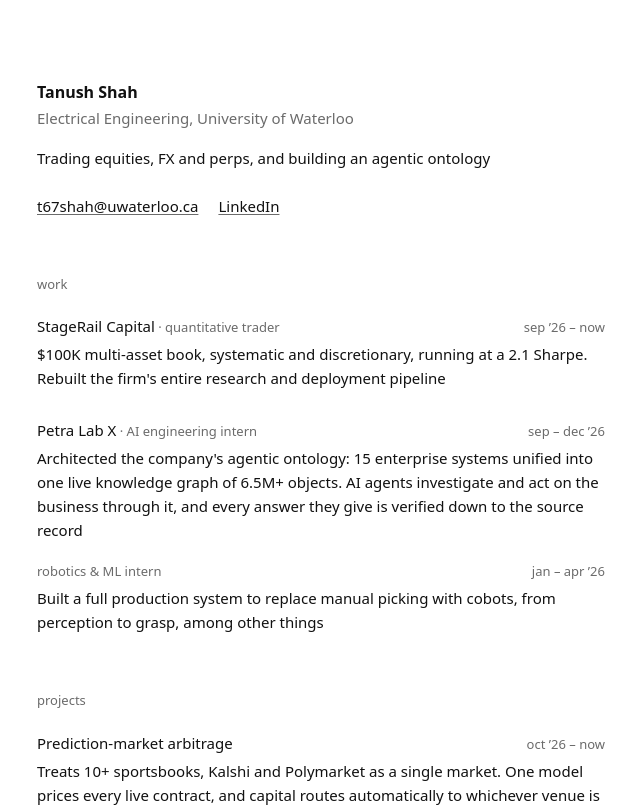
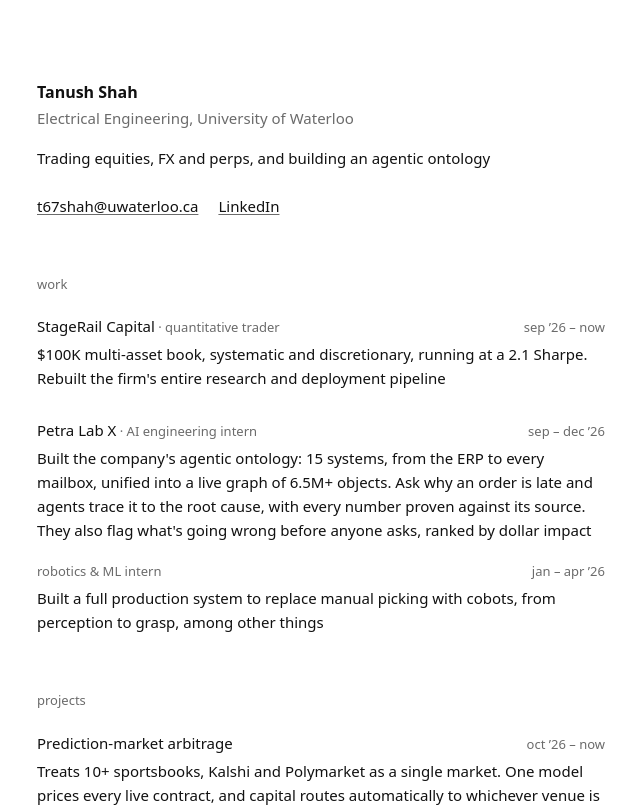
Before and after one commit to tswaterloo/portfoliosite, a Next.js app: page / in a window 1280 px wide. Shown: the top 807 px of the page, without its empty margins (319-959 px from the left). Built offline with nearby package versions, Linux system fonts and the light colour scheme.

Commit message:
Petra copy from real ontology details
Co-Authored-By: Claude Opus 5.5 <noreply@anthropic.com>
Claude-Session: https://claude.ai/code/session_01VzWT3s4DFsaefx8Bd9sagr

```diff
--- a/app/page.tsx
+++ b/app/page.tsx
@@ -16,7 +16,7 @@ const work: Entry[] = [
     name: "Petra Lab X",
     role: "AI engineering intern",
     dates: "sep – dec ’26",
-    text: "Architected the company's agentic ontology: 15 enterprise systems unified into one live knowledge graph of 6.5M+ objects. AI agents investigate and act on the business through it, and every answer they give is verified down to the source record",
+    text: "Built the company's agentic ontology: 15 systems, from the ERP to every mailbox, unified into a live graph of 6.5M+ objects. Ask why an order is late and agents trace it to the root cause, with every number proven against its source. They also flag what's going wrong before anyone asks, ranked by dollar impact",
   },
   {
     role: "robotics & ML intern",
```
